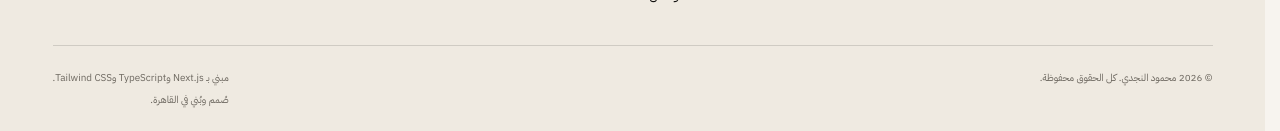
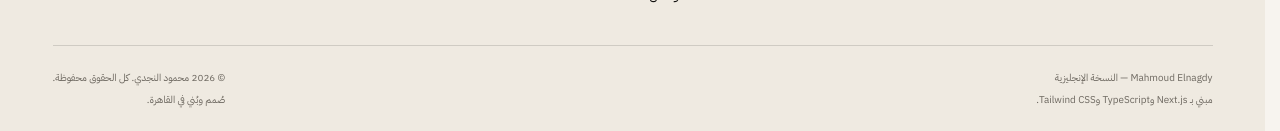
Before and after one commit to nagdista-dev/portfolio, a Next.js app: page /ar/about in a window 1280 px wide. Shown: the part 1748-1879 px from the top of the page. Built offline with nearby package versions, Linux system fonts and the light colour scheme; no server answers; a web font is replaced by a local one.

Commit message:
Cross-link localized name from both site footers

```diff
--- a/src/components/site-footer.tsx
+++ b/src/components/site-footer.tsx
@@ -101,6 +101,17 @@ export function SiteFooter({ locale }: { locale: Locale }) {
 
         <div className="site-footer__bottom">
           <p>
+            {isArabic ? (
+              <>
+                <Link href="/">Mahmoud Elnagdy</Link> — النسخة الإنجليزية
+              </>
+            ) : (
+              <>
+                Arabic version: <Link href="/ar/">محمود النجدي</Link>
+              </>
+            )}
+          </p>
+          <p>
             © {year}{" "}
             <Link href={homeHref}>{isArabic ? SITE.nameAr : SITE.name}</Link>.{" "}
             {t.footer.rights}
```
